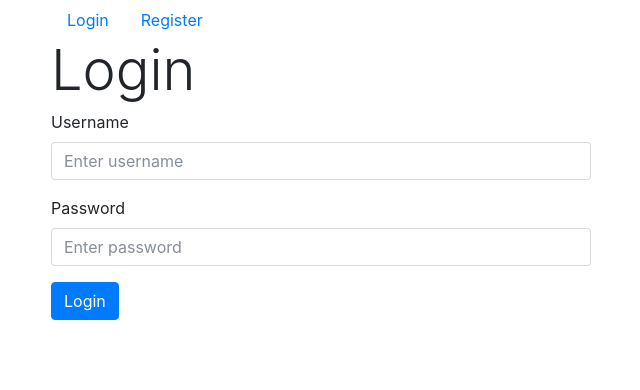
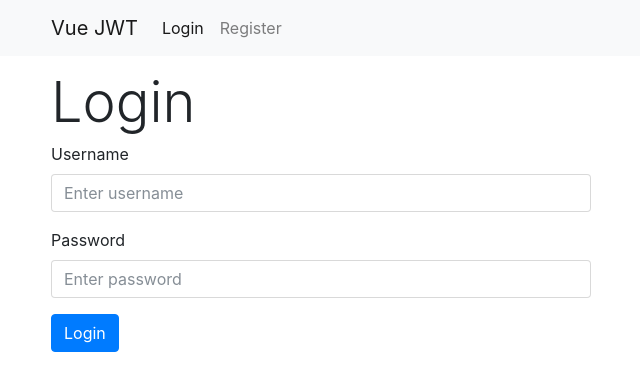
Before and after one commit to ryanknights/Vue-JWT-Vuex, a Vue app: page /#/login in a window 1280 px wide. Shown: the top 390 px of the page, without its empty margins (34-674 px from the left). Built offline with nearby package versions, Linux system fonts and the light colour scheme.

Commit message:
Updated nav styling

```diff
--- a/src/App.vue
+++ b/src/App.vue
@@ -1,7 +1,7 @@
 <template>
   <div id="app">
     <site-navigation></site-navigation>
-    <div class="container">
+    <div class="container pt-3 pb-3">
       <loading></loading>
       <feedback></feedback>
       <router-view></router-view>
--- a/src/components/SiteNavigation.vue
+++ b/src/components/SiteNavigation.vue
@@ -1,8 +1,10 @@
 <template>
-  <nav class="site-navigation">
-    <div class="container clearfix">
-		<ul class="nav nav-bar float-left" v-if="loggedin">
-		  <li class="nav-item">
+  <nav class="navbar navbar-expand-lg navbar-light bg-light">
+    <div class="container">
+    <a class="navbar-brand" href="#">Vue JWT</a>
+      <div class="navbar-collapse" id="navbar">
+        <ul class="navbar-nav mr-auto mt-2 mt-lg-0" v-if="loggedin">
+          <li class="nav-item active">
             <router-link to="/" class="nav-link">Home</router-link>
           </li>
           <li class="nav-item">
@@ -12,19 +14,20 @@
             <router-link to="/admin" class="nav-link">Admin</router-link>
           </li>
         </ul>
-		<ul class="nav nav-bar float-left" v-if="!loggedin">
-		  <li class="nav-item">
+        <ul class="navbar-nav mr-auto mt-2 mt-lg-0"v-if="!loggedin">
+          <li class="nav-item active">
             <router-link to="/login" class="nav-link">Login</router-link>
           </li>
           <li class="nav-item">
             <router-link to="/register" class="nav-link">Register</router-link>
           </li>
         </ul>
-		<ul class="nav nav-bar float-right" v-if="loggedin">
+        <ul class="navbar-nav" v-if="loggedin">
           <li class="nav-item">
             <a @click="logoutUser">Logout</a>
           </li>
         </ul>
+      </div>
     </div>
   </nav>
 </template>
--- a/src/components/pages/Home.vue
+++ b/src/components/pages/Home.vue
@@ -1,7 +1,6 @@
 <template>
   <div class="home">
     <h1 class="display-4">Home</h1>
-    <h2>Test Autobuild Deployment</h2>
     {{ auth }}
   </div>
 </template>
```
Lines whose indentation alone changed are shown as unchanged.
